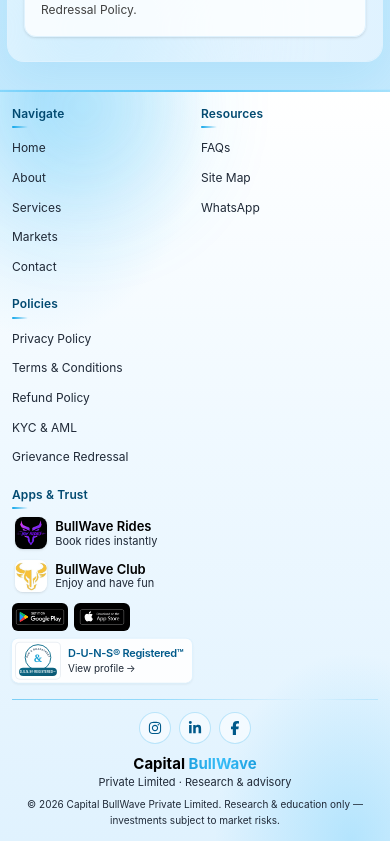
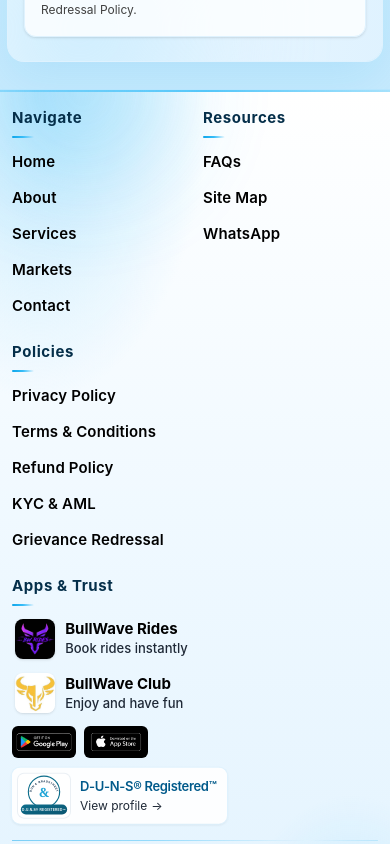
Before and after one commit to capitalbullwave/CapitalBullWave-Website, a React (Vite) app in the folder BullWaveCapital-Frontend/: page /grievance-policy in a window 390 px wide. Shown: the part 3420-4264 px from the top of the page. Built offline with nearby package versions, Linux system fonts and the light colour scheme.

Commit message:
added new changes

```diff
--- a/BullWaveCapital-Frontend/src/components/DunsRegisteredSeal.jsx
+++ b/BullWaveCapital-Frontend/src/components/DunsRegisteredSeal.jsx
@@ -91,8 +91,8 @@
       target="_blank"
       rel="noopener noreferrer"
       aria-label="Verify Capital BullWave D-U-N-S Registered Profile"
-      className={`footer-duns-seal group inline-flex max-w-full items-center gap-2 rounded-md transition-all duration-300 ${
-        compact ? "p-1 pr-2" : "p-2.5 sm:gap-3 sm:p-3"
+      className={`footer-duns-seal group inline-flex max-w-full items-center gap-2.5 rounded-lg transition-all duration-300 ${
+        compact ? "p-1.5 pr-2.5" : "p-2.5 sm:gap-3 sm:p-3"
       } ${
         dark
           ? "bg-white/[0.04] ring-1 ring-white/10 hover:bg-white/[0.07]"
@@ -100,14 +100,14 @@
       }`}
     >
       <span
-        className={`footer-duns-mark flex shrink-0 items-center justify-center overflow-hidden rounded bg-white ${
-          compact ? "h-9 w-11" : "h-[78px] w-[92px] sm:h-[97px] sm:w-[114px]"
+        className={`footer-duns-mark flex shrink-0 items-center justify-center overflow-hidden rounded-md bg-white ${
+          compact ? "h-11 w-[3.25rem]" : "h-[78px] w-[92px] sm:h-[97px] sm:w-[114px]"
         } ${dark ? "ring-1 ring-white/10" : "ring-1 ring-slate-200/70"}`}
       >
         <DunsSealMark
           className={
             compact
-              ? "h-9 w-11"
+              ? "h-11 w-[3.25rem]"
               : "h-[78px] w-[92px] sm:h-[97px] sm:w-[114px]"
           }
         />
@@ -115,19 +115,19 @@
 
       <span className="min-w-0">
         <span
-          className={`block font-semibold tracking-tight leading-tight ${
-            compact ? "text-[11px]" : "text-[12px] sm:text-[13px]"
+          className={`block font-semibold tracking-tight leading-snug ${
+            compact ? "text-[13px] sm:text-[14px]" : "text-[12px] sm:text-[13px]"
           } ${dark ? "text-sky-300" : "text-sky-800"}`}
         >
           D-U-N-S® Registered™
         </span>
         <span
-          className={`mt-0.5 block leading-tight ${
-            compact ? "text-[10px]" : "text-[11px] sm:text-[12px]"
+          className={`mt-0.5 block leading-snug ${
+            compact ? "text-[12px] sm:text-[13px]" : "text-[11px] sm:text-[12px]"
           } ${dark ? "text-slate-300" : "text-slate-600"}`}
         >
           {compact ? (
-            <span className="footer-duns-cta inline-flex items-center gap-0.5">
+            <span className="footer-duns-cta inline-flex items-center gap-1">
               View profile
               <span aria-hidden="true" className="footer-duns-arrow">
                 →
--- a/BullWaveCapital-Frontend/src/components/HomeChoose.jsx
+++ b/BullWaveCapital-Frontend/src/components/HomeChoose.jsx
@@ -5,7 +5,11 @@
   FaShieldAlt,
   FaGraduationCap,
 } from "react-icons/fa";
-import workspaceImage from "../assets/why-choose-workspace.svg";
+import workspaceFallback from "../assets/why-choose-workspace.svg";
+
+/** Premium trading-desk visual (matches hero/services imagery pattern) */
+const WORKSPACE_IMAGE =
+  "https://images.unsplash.com/photo-1611974789855-9c2a0a7236a3?q=80&w=1400&auto=format&fit=crop";
 
 const choiceIcons = [FaLayerGroup, FaShieldAlt, FaGraduationCap];
 
@@ -49,18 +53,27 @@
       return undefined;
     }
 
+    const reveal = () => setVisible(true);
+
     const observer = new IntersectionObserver(
       ([entry]) => {
         if (entry.isIntersecting) {
-          setVisible(true);
+          reveal();
           observer.disconnect();
         }
       },
-      { threshold: 0.12, rootMargin: "0px 0px -6% 0px" }
+      { threshold: 0.06, rootMargin: "0px 0px -2% 0px" }
     );
 
     observer.observe(node);
-    return () => observer.disconnect();
+
+    // Fail-safe: never leave the section permanently hidden
+    const safety = window.setTimeout(reveal, 1800);
+
+    return () => {
+      observer.disconnect();
+      window.clearTimeout(safety);
+    };
   }, []);
 
   return [ref, visible];
@@ -69,6 +82,7 @@
 const HomeChoose = ({ theme }) => {
   const isDark = theme === "dark";
   const [sectionRef, sectionVisible] = useInView();
+  const [imgSrc, setImgSrc] = useState(WORKSPACE_IMAGE);
 
   return (
     <section
@@ -117,7 +131,7 @@
       {/* Visual + pillars */}
       <div className="mt-8 grid items-stretch gap-5 sm:mt-12 lg:grid-cols-12 lg:gap-6">
         <div
-          className={`home-choose-reveal home-choose-reveal--delay-1 relative overflow-hidden rounded-2xl sm:rounded-3xl lg:col-span-5
+          className={`home-choose-reveal home-choose-reveal--delay-1 home-choose-visual relative overflow-hidden rounded-2xl sm:rounded-3xl lg:col-span-5
           ${
             isDark
               ? "bg-slate-900 ring-1 ring-white/10"
@@ -125,19 +139,20 @@
           }`}
         >
           <img
-            src={workspaceImage}
-            alt="Market research workspace"
-            width={960}
-            height={640}
-            loading="lazy"
+            src={imgSrc}
+            alt="Capital BullWave market research workspace"
+            width={1400}
+            height={900}
+            loading="eager"
             decoding="async"
-            className="home-choose-visual__img h-48 w-full object-cover object-center sm:h-56 lg:h-full lg:min-h-[360px]"
+            onError={() => setImgSrc(workspaceFallback)}
+            className="home-choose-visual__img h-56 w-full object-cover object-center sm:h-64 lg:absolute lg:inset-0 lg:h-full lg:min-h-[380px]"
           />
           <div
-            className={`absolute inset-x-0 bottom-0 p-4 sm:p-5 ${
+            className={`pointer-events-none absolute inset-x-0 bottom-0 z-10 p-4 sm:p-5 ${
               isDark
-                ? "bg-gradient-to-t from-slate-950 via-slate-950/80 to-transparent"
-                : "bg-gradient-to-t from-white via-white/85 to-transparent"
+                ? "bg-gradient-to-t from-slate-950 via-slate-950/75 to-transparent"
+                : "bg-gradient-to-t from-slate-950/70 via-slate-900/35 to-transparent"
             }`}
           >
             <div
@@ -145,7 +160,7 @@
               ${
                 isDark
                   ? "bg-slate-900/90 text-sky-300 ring-1 ring-white/10"
-                  : "bg-white text-sky-700 shadow-md shadow-sky-100/80 ring-1 ring-sky-100"
+                  : "bg-white/95 text-sky-700 shadow-md shadow-sky-900/20 ring-1 ring-white/40"
               }`}
             >
               <span className="relative flex h-2 w-2">
@@ -155,6 +170,8 @@
               Research · Guidance · Education
             </div>
           </div>
+          {/* Keeps column height on large screens when image is absolute */}
+          <div className="hidden lg:block lg:min-h-[380px]" aria-hidden="true" />
         </div>
 
         <div className="grid gap-3 sm:gap-4 lg:col-span-7">
--- a/BullWaveCapital-Frontend/src/index.css
+++ b/BullWaveCapital-Frontend/src/index.css
@@ -527,6 +527,13 @@
 
 .home-choose-visual__img {
   transition: transform 0.8s ease;
+  display: block;
+  width: 100%;
+  background: linear-gradient(135deg, #e0f2fe, #f8fafc 50%, #bae6fd);
+}
+
+.home-choose-visual {
+  min-height: 14rem;
 }
 
 .home-choose-card {
@@ -3197,22 +3204,23 @@
 
 .bw-footer__heading {
   position: relative;
-  letter-spacing: 0.01em;
+  letter-spacing: 0.04em;
+  font-weight: 700;
 }
 
 .bw-footer__heading::after {
   content: "";
   display: block;
-  margin-top: 0.2rem;
-  height: 2px;
-  width: 1rem;
+  margin-top: 0.35rem;
+  height: 2.5px;
+  width: 1.35rem;
   border-radius: 999px;
-  background: linear-gradient(90deg, #0ea5e9, transparent);
+  background: linear-gradient(90deg, #0ea5e9, #38bdf8, transparent);
   transition: width 0.35s cubic-bezier(0.22, 1, 0.36, 1);
 }
 
 .bw-footer__col:hover .bw-footer__heading::after {
-  width: 2rem;
+  width: 2.5rem;
 }
 
 .bw-footer__li {
@@ -3224,13 +3232,25 @@
 
 .bw-foot-link {
   display: inline-block;
+  font-weight: 600;
+  letter-spacing: 0.01em;
   transition:
     color 0.22s ease,
-    transform 0.22s cubic-bezier(0.22, 1, 0.36, 1);
+    transform 0.22s cubic-bezier(0.22, 1, 0.36, 1),
+    text-shadow 0.22s ease;
 }
 
 .bw-foot-link:hover {
-  transform: translateX(3px);
+  transform: translateX(4px);
+  font-weight: 700;
+}
+
+.bw-footer--light .bw-foot-link:hover {
+  text-shadow: 0 0 18px rgba(14, 165, 233, 0.18);
+}
+
+.bw-footer--dark .bw-foot-link:hover {
+  text-shadow: 0 0 18px rgba(56, 189, 248, 0.28);
 }
 
 .bw-footer__app {
@@ -3283,8 +3303,8 @@
 
 .bw-footer__social {
   display: inline-flex;
-  height: 2rem;
-  width: 2rem;
+  height: 2.35rem;
+  width: 2.35rem;
   align-items: center;
   justify-content: center;
   border-radius: 9999px;
@@ -3312,15 +3332,17 @@
 }
 
 .bw-footer__brand {
+  letter-spacing: -0.02em;
   animation: bwFootBrandIn 0.7s cubic-bezier(0.22, 1, 0.36, 1) both;
 }
 
 .bw-footer__brand-accent {
-  background: linear-gradient(90deg, #0284c7, #38bdf8, #0284c7);
+  background: linear-gradient(105deg, #0284c7 0%, #0ea5e9 45%, #38bdf8 70%, #0284c7 100%);
   background-size: 200% auto;
   -webkit-background-clip: text;
   background-clip: text;
   color: transparent;
+  font-weight: 800;
   animation: bwFootShimmer 5s linear infinite;
 }
 
--- a/BullWaveCapital-Frontend/src/pages/Footer.jsx
+++ b/BullWaveCapital-Frontend/src/pages/Footer.jsx
@@ -75,11 +75,11 @@
   const heading = dark ? "text-white" : "text-slate-950";
   const muted = dark ? "text-slate-400" : "text-slate-600";
   const colHead = dark
-    ? "text-[12px] font-semibold text-sky-200"
-    : "text-[12px] font-semibold text-sky-900";
+    ? "text-[15px] font-bold tracking-[0.04em] text-sky-100 sm:text-base"
+    : "text-[15px] font-bold tracking-[0.04em] text-sky-950 sm:text-base";
   const itemLink = dark
-    ? "bw-foot-link text-[12px] text-slate-300 hover:text-sky-300 sm:text-[13px]"
-    : "bw-foot-link text-[12px] text-slate-700 hover:text-sky-700 sm:text-[13px]";
+    ? "bw-foot-link text-[15px] font-semibold leading-7 text-slate-200 hover:text-sky-300 sm:text-base"
+    : "bw-foot-link text-[15px] font-semibold leading-7 text-slate-800 hover:text-sky-700 sm:text-base";
 
   const renderLink = (item, className) => {
     if (item.isFaq) {
@@ -124,13 +124,13 @@
         <span className="bw-footer__beam" />
       </div>
 
-      <div className="relative mx-auto max-w-[1100px] px-3 py-3.5 sm:px-4 sm:py-4 lg:px-5 lg:py-5">
+      <div className="relative mx-auto max-w-[1100px] px-3 py-4 sm:px-4 sm:py-5 lg:px-5 lg:py-6">
         <RevealOnScroll>
-          <div className="grid grid-cols-2 gap-x-3 gap-y-4 sm:grid-cols-2 lg:grid-cols-4 lg:gap-x-5 lg:gap-y-0">
+          <div className="grid grid-cols-2 gap-x-4 gap-y-5 sm:grid-cols-2 lg:grid-cols-4 lg:gap-x-6 lg:gap-y-0">
             {/* Navigate — site pages once */}
             <div className="bw-footer__col">
               <h3 className={`bw-footer__heading ${colHead}`}>Navigate</h3>
-              <ul className="mt-1.5 space-y-1 sm:mt-2 sm:space-y-1.5">
+              <ul className="mt-2.5 space-y-2 sm:mt-3 sm:space-y-2.5">
                 {navigateLinks.map((item, i) => (
                   <li key={item.name} style={{ "--i": i }} className="bw-footer__li">
                     {renderLink(item, itemLink)}
@@ -142,7 +142,7 @@
             {/* Resources — unique support links */}
             <div className="bw-footer__col">
               <h3 className={`bw-footer__heading ${colHead}`}>Resources</h3>
-              <ul className="mt-1.5 space-y-1 sm:mt-2 sm:space-y-1.5">
+              <ul className="mt-2.5 space-y-2 sm:mt-3 sm:space-y-2.5">
                 {resourceLinks.map((item, i) => (
                   <li key={item.name} style={{ "--i": i }} className="bw-footer__li">
                     {renderLink(item, itemLink)}
@@ -154,7 +154,7 @@
             {/* Policies — legal once */}
             <div className="bw-footer__col">
               <h3 className={`bw-footer__heading ${colHead}`}>Policies</h3>
-              <ul className="mt-1.5 space-y-1 sm:mt-2 sm:space-y-1.5">
+              <ul className="mt-2.5 space-y-2 sm:mt-3 sm:space-y-2.5">
                 {policyLinks.map((item, i) => (
                   <li key={item.name} style={{ "--i": i }} className="bw-footer__li">
                     {renderLink(item, itemLink)}
@@ -167,40 +167,40 @@
             <div className="bw-footer__col col-span-2 sm:col-span-2 lg:col-span-1">
               <h3 className={`bw-footer__heading ${colHead}`}>Apps &amp; Trust</h3>
 
-              <div className="mt-1.5 space-y-1.5 sm:mt-2">
-                <div className="bw-footer__app flex items-center gap-2">
+              <div className="mt-2.5 space-y-2.5 sm:mt-3">
+                <div className="bw-footer__app flex items-center gap-2.5">
                   <img
                     src={RideLogo}
                     alt="BullWave Rides"
-                    className="h-8 w-8 rounded-lg object-cover shadow-sm"
+                    className="h-10 w-10 rounded-lg object-cover shadow-sm"
                   />
                   <div className="min-w-0">
-                    <p className={`text-[13px] font-semibold leading-tight ${heading}`}>
+                    <p className={`text-[15px] font-bold leading-snug sm:text-base ${heading}`}>
                       BullWave Rides
                     </p>
-                    <p className={`text-[11px] leading-tight ${muted}`}>
+                    <p className={`text-[13px] font-medium leading-snug sm:text-sm ${muted}`}>
                       Book rides instantly
                     </p>
                   </div>
                 </div>
-                <div className="bw-footer__app flex items-center gap-2">
+                <div className="bw-footer__app flex items-center gap-2.5">
                   <img
                     src={ClubLogo}
                     alt="BullWave Club"
-                    className="h-8 w-8 rounded-lg object-cover shadow-sm"
+                    className="h-10 w-10 rounded-lg object-cover shadow-sm"
                   />
                   <div className="min-w-0">
-                    <p className={`text-[13px] font-semibold leading-tight ${heading}`}>
+                    <p className={`text-[15px] font-bold leading-snug sm:text-base ${heading}`}>
                       BullWave Club
                     </p>
-                    <p className={`text-[11px] leading-tight ${muted}`}>
+                    <p className={`text-[13px] font-medium leading-snug sm:text-sm ${muted}`}>
                       Enjoy and have fun
                     </p>
                   </div>
                 </div>
               </div>
 
-              <div className="mt-2 flex flex-wrap items-center gap-1.5">
+              <div className="mt-2.5 flex flex-wrap items-center gap-2">
                 <a
                   href="https://play.google.com/store"
                   target="_blank"
@@ -210,7 +210,7 @@
                   <img
                     src={PlayStore}
                     alt="Google Play"
-                    className="h-7 w-auto rounded-md"
+                    className="h-8 w-auto rounded-md sm:h-9"
                   />
                 </a>
                 <a
@@ -222,23 +222,23 @@
                   <img
                     src={AppStore}
                     alt="App Store"
-                    className="h-7 w-auto rounded-md"
+                    className="h-8 w-auto rounded-md sm:h-9"
                   />
                 </a>
               </div>
 
-              <div className="mt-2">
+              <div className="mt-2.5">
                 <DunsRegisteredSeal theme={theme} compact />
               </div>
             </div>
           </div>
         </RevealOnScroll>
 
-        <div className="bw-footer__rule my-3 sm:my-3.5" aria-hidden="true" />
+        <div className="bw-footer__rule my-3.5 sm:my-4" aria-hidden="true" />
 
         <RevealOnScroll delay={40}>
           <div className="flex flex-col items-center text-center">
-            <div className="flex items-center justify-center gap-2 sm:gap-2.5">
+            <div className="flex items-center justify-center gap-2.5 sm:gap-3">
               {social.map(({ icon: Icon, link, label }, i) => (
                 <a
                   key={label}
@@ -253,21 +253,21 @@
                       : "text-sky-800 hover:text-sky-600"
                   }`}
                 >
-                  <Icon className="text-sm sm:text-base" />
+                  <Icon className="text-base sm:text-lg" />
                 </a>
               ))}
             </div>
 
             <p
-              className={`bw-footer__brand mt-2 text-[15px] font-bold tracking-tight sm:mt-2.5 sm:text-base ${heading}`}
+              className={`bw-footer__brand mt-3 text-xl font-extrabold tracking-tight sm:mt-3.5 sm:text-2xl ${heading}`}
             >
               Capital <span className="bw-footer__brand-accent">BullWave</span>
             </p>
-            <p className={`text-[11px] leading-tight ${muted}`}>
+            <p className={`mt-1 text-sm font-semibold sm:text-[15px] ${muted}`}>
               Private Limited · Research &amp; advisory
             </p>
 
-            <p className={`mt-1.5 max-w-lg text-[10px] leading-4 sm:text-[11px] ${muted}`}>
+            <p className={`mt-2.5 max-w-xl text-[13px] font-medium leading-6 sm:text-sm sm:leading-6 ${muted}`}>
               © {new Date().getFullYear()} Capital BullWave Private Limited.
               Research &amp; education only — investments subject to market risks.
             </p>
```
Also changed, not shown: 18 other files (tests, documents, lock files or other folders).
